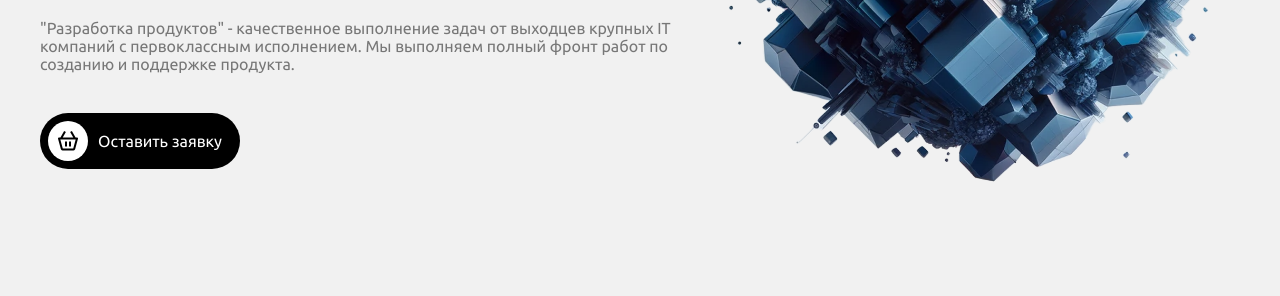
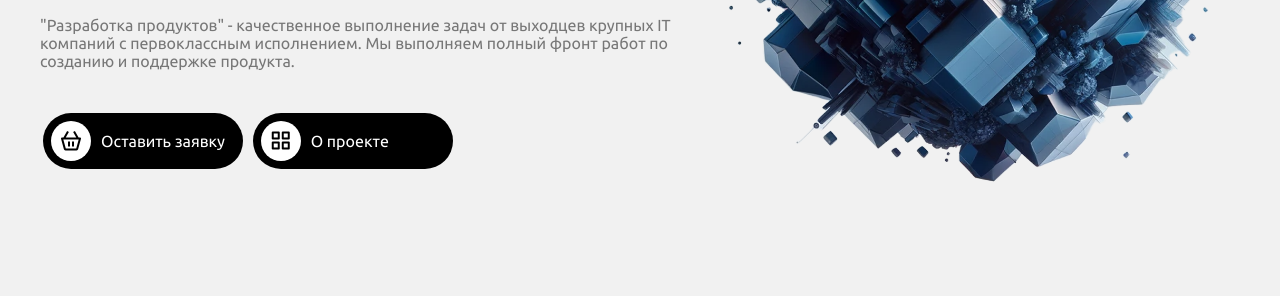
Before and after one commit to mtvy/devprod, a plain HTML site: page index.html in a window 1280 px wide. Shown: the part 504-800 px from the top of the page. Drawn offline with nearby package versions, Linux system fonts and the light colour scheme.

Commit message:
[main] add pdf

```diff
--- a/index.html
+++ b/index.html
@@ -31,6 +31,10 @@
             <a href="https://t.me/devProdManager">
                 <i class='bx bx-basket'></i>
                 <span>Оставить заявку</span>
+            </a>
+            <a href="assets/DevProduct.pdf">
+                <i class='bx bx-grid-alt'></i>
+                <span>О проекте</span>
             </a>
         </div>
         <img src="assets/header.png">
--- a/style.css
+++ b/style.css
@@ -78,11 +78,12 @@ header .left p{
 }
 
 header .left a{
-    display: flex;
+    display:inline-flex;
     align-items: center;
     background: #000;
     width: 200px;
     padding: 8px;
+    margin: 3px;
     border-radius: 60px;
 }
 
```
Also changed, not shown: 2 other files.
